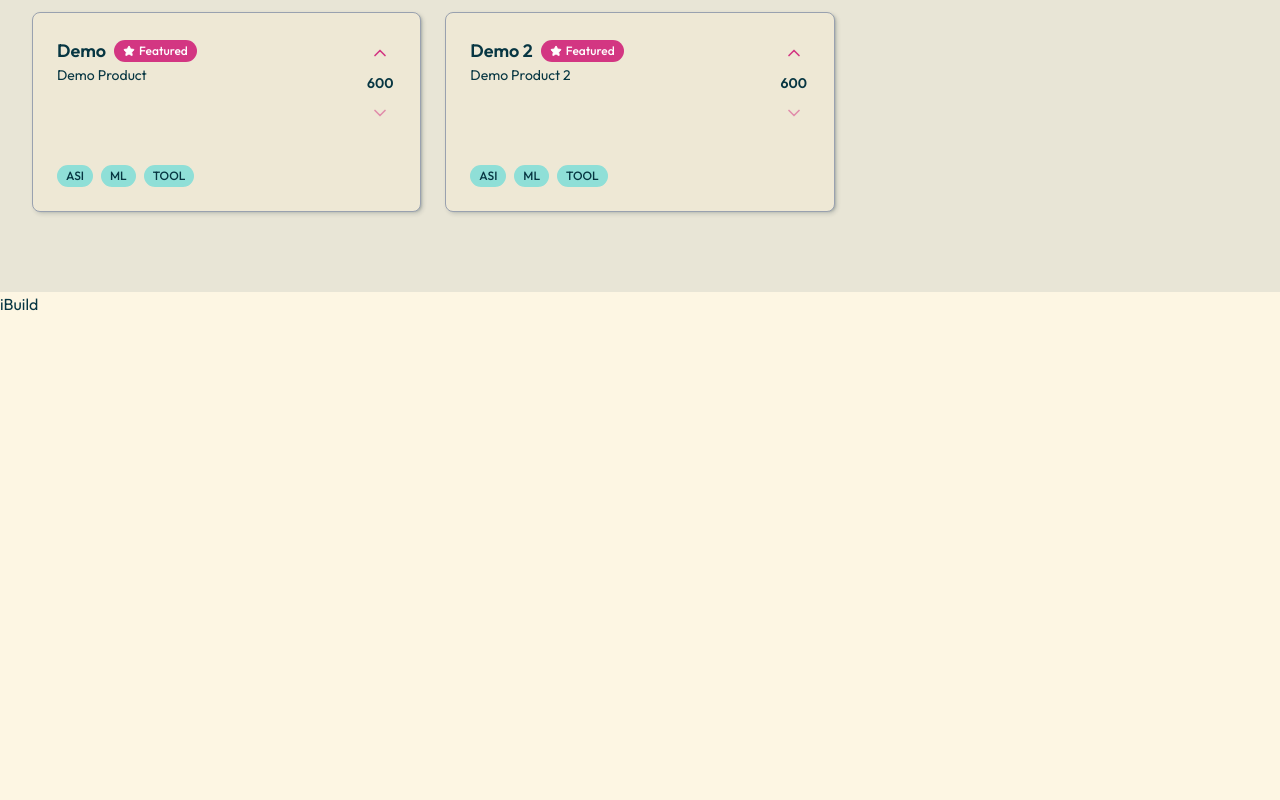
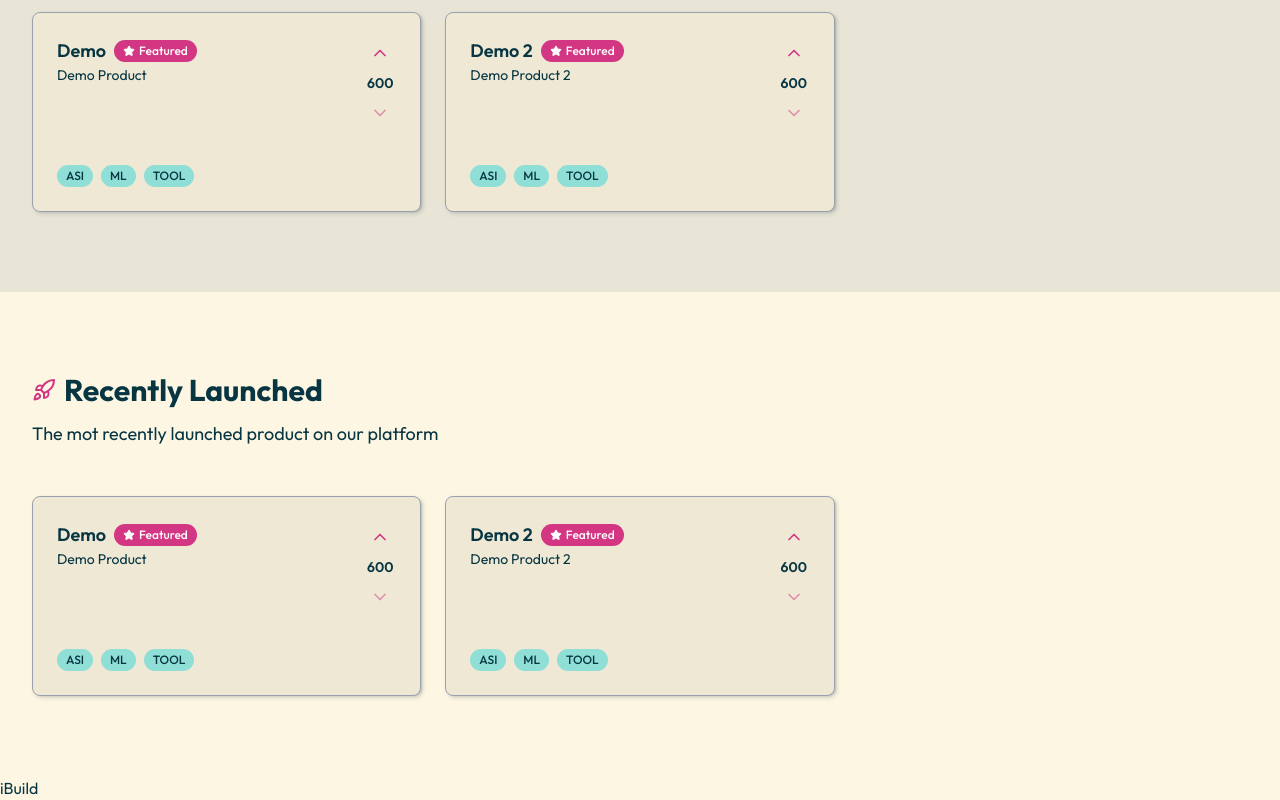
Before and after one commit to 25nisarg/ibuild, a Next.js app: page / in a window 1280 px wide. Shown: the part 1085-1885 px from the top of the page. Before the commit the page ends 1401 px from the top, so only its background shows below. Built offline with nearby package versions, Linux system fonts and the light colour scheme.

Commit message:
Added Recently launched Section

```diff
--- a/app/page.tsx
+++ b/app/page.tsx
@@ -1,5 +1,6 @@
 import FeaturedProducts from "@/components/landing-page/feature-products";
 import HeroSection from "@/components/landing-page/hero-section";
+import RecentlyLaunchedProducts from "@/components/landing-page/recently-launched";
 import { Badge } from "@/components/ui/badge";
 import { Button } from "@/components/ui/button";
 
@@ -8,6 +9,7 @@ export default function Home() {
     <div>
       <HeroSection/>
       <FeaturedProducts/>
+      <RecentlyLaunchedProducts/>
     </div>
   );
 }
--- /dev/null
+++ b/components/common/empty-state.tsx
@@ -0,0 +1,10 @@
+import { LucideIcon } from "lucide-react";
+
+export default function EmptyState({message, icon:Icon}:{message:string,icon:LucideIcon}){
+    return(
+        <div className="empty-state">
+            {Icon && <Icon className="size-12 text-muted-foreground/50 mx-auto mb-4"/>}
+            <p className="text-lg text-muted-foreground">{message}</p>
+        </div>
+    );
+}
--- /dev/null
+++ b/components/landing-page/recently-launched.tsx
@@ -0,0 +1,44 @@
+import SectionHeader from "@/components/common/section-header";
+import { CalendarIcon, RocketIcon } from "lucide-react";
+import ProductCard from "@/components/products/product-card";
+import EmptyState from "@/components/common/empty-state";
+
+const recentlyLaunchedProducts = [
+    {
+        id: 1,
+        name: "Demo",
+        description: "Demo Product",
+        link: "www.demolink.com",
+        tags: ["ASI", "ML", "TOOL"],
+        votes: 600,
+        isFeatured: true,
+    },
+    {
+        id: 2,
+        name: "Demo 2",
+        description: "Demo Product 2",
+        link: "www.demolink.com",
+        tags: ["ASI", "ML", "TOOL"],
+        votes: 600,
+        isFeatured: true,
+    },
+]
+
+export default function RecentlyLaunchedProducts() {
+    return (
+        <section className="py-20">
+            <div className="wrapper space-y-12">
+                <SectionHeader title="Recently Launched" icon={RocketIcon} description="The mot recently launched product on our platform" />
+                {recentlyLaunchedProducts.length>0
+                ?
+                (<div className="grid-wrapper">
+                    {recentlyLaunchedProducts.map((product) => <ProductCard key={product.id} product={product} />)}
+                </div>)
+                 :
+                 (<EmptyState message="No Products launched in last week." icon={CalendarIcon} />)
+                 }
+
+            </div>
+        </section>
+    );
+}
```
